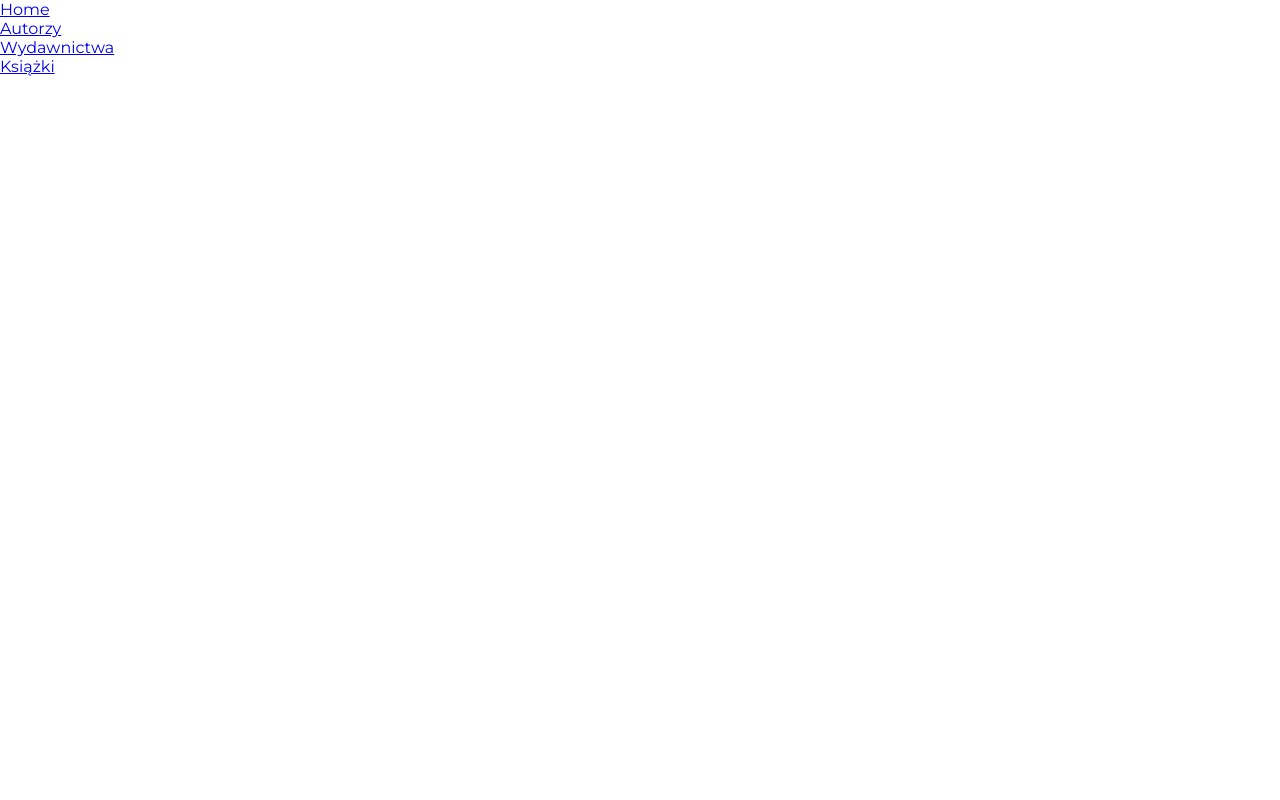
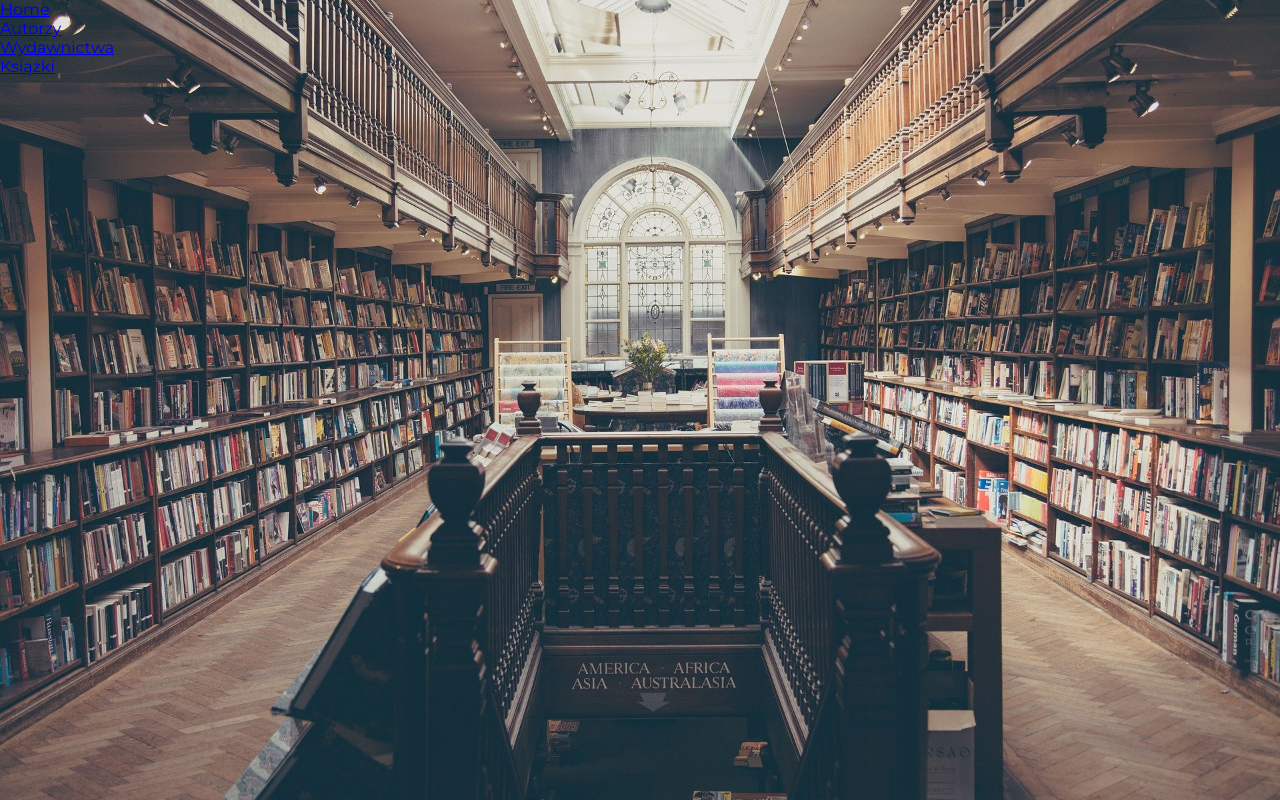
Before and after one commit to Malgorzata-Niemczyk/books-catalogue-app, a React (Create React App) app: page / in a window 1280 px wide. Built offline with nearby package versions, Linux system fonts and the light colour scheme.

Commit message:
add the background image to the body of the whole app

```diff
--- a/src/index.css
+++ b/src/index.css
@@ -6,3 +6,12 @@
   padding: 0;
   font-family: 'Montserrat', sans-serif;
 }
+
+body {
+  min-height: 100vh;
+  background-color: rgb(34, 34, 34);
+  background-image: url('./assets/img/library.jpg');
+  background-position: center;
+  background-repeat: no-repeat;
+  background-size: cover;
+}
```
Also changed, not shown: src/assets/img/library.jpg (added).
